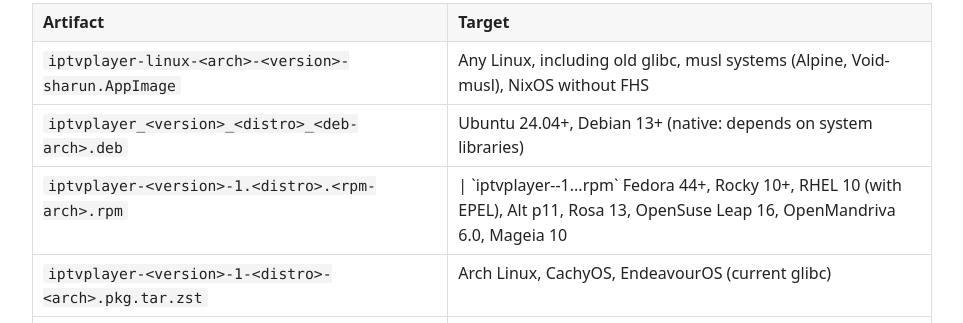
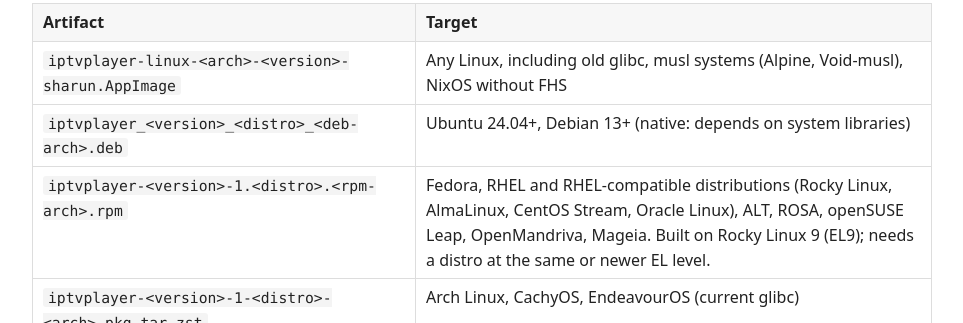
Before and after one commit to i-jurij/iptvplayer, a plain HTML site: page docs/index.html in a window 1280 px wide. Shown: the part 2979-3302 px from the top of the page, without its empty margins (158-1121 px from the left). Drawn offline with Linux system fonts and the light colour scheme.

Commit message:
docs: уточнить совместимость RPM-пакетов с дистрибутивами
Обновить информацию о поддержке дистрибутивов для RPM-пакетов.
Сборка выполняется на Rocky Linux 9 (EL9), требуется дистрибутив
того же или более нового EL-уровня.

```diff
--- a/docs/index.html
+++ b/docs/index.html
@@ -219,8 +219,9 @@
         </tr>
         <tr>
             <td><code>iptvplayer-&lt;version&gt;-1.&lt;distro&gt;.&lt;rpm-arch&gt;.rpm</code></td>
-            <td>| `iptvplayer-<version>-1.<distro>.<rpm-arch>.rpm` Fedora 44+, Rocky 10+, RHEL 10 (with EPEL), Alt p11, Rosa 13,
-                        OpenSuse Leap 16, OpenMandriva 6.0, Mageia 10 </td>
+            <td>Fedora, RHEL and RHEL-compatible distributions (Rocky Linux, AlmaLinux, CentOS Stream, Oracle Linux), ALT, ROSA,
+                openSUSE Leap, OpenMandriva, Mageia.
+                Built on Rocky Linux 9 (EL9); needs a distro at the same or newer EL level.</td>
         </tr>
         <tr>
             <td><code>iptvplayer-&lt;version&gt;-1-&lt;distro&gt;-&lt;arch&gt;.pkg.tar.zst</code></td>
@@ -748,8 +749,9 @@
         </tr>
         <tr>
             <td><code>iptvplayer-&lt;version&gt;-1.&lt;distro&gt;.&lt;rpm-arch&gt;.rpm</code></td>
-            <td>| `iptvplayer-<version>-1.<distro>.<rpm-arch>.rpm` Fedora 44+, Rocky 10+, RHEL 10 (with EPEL), Alt p11, Rosa 13,
-                        OpenSuse Leap 16, OpenMandriva 6.0, Mageia 10</td>
+            <td>Fedora, RHEL и RHEL-совместимые (Rocky Linux, AlmaLinux, CentOS Stream, Oracle Linux), ALT, ROSA, openSUSE Leap,
+                OpenMandriva, Mageia.
+                Собран на Rocky Linux 9 (EL9); требуется дистрибутив того же или более нового EL-уровня.</td>
         </tr>
         <tr>
             <td><code>iptvplayer-&lt;version&gt;-1-&lt;distro&gt;-&lt;arch&gt;.pkg.tar.zst</code></td>
```
Also changed, not shown: 1 other file.
